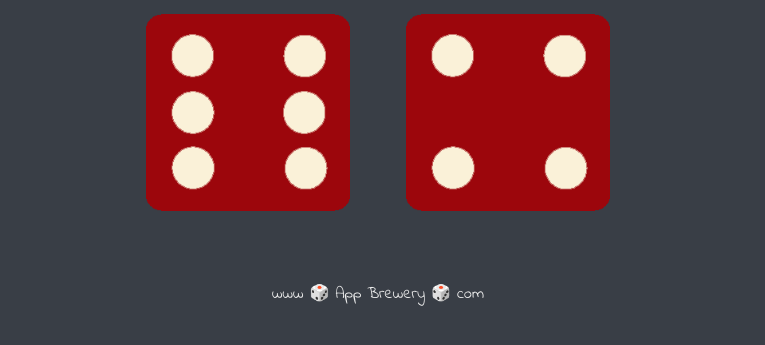
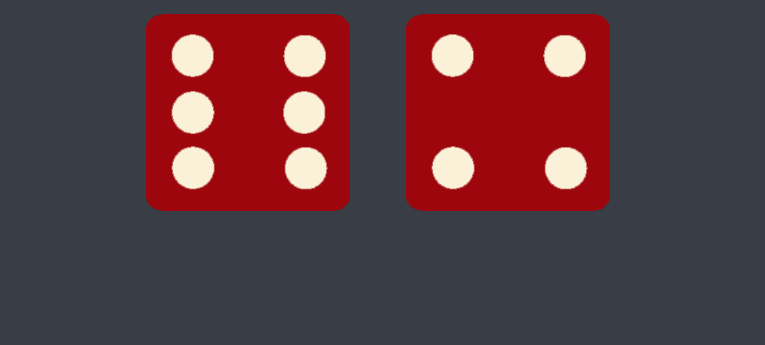
Before and after one commit to SomorMk/Dice-Game, a plain HTML site: page index.html in a window 1280 px wide. Shown: the part 321-666 px from the top of the page, without its empty margins (262-1027 px from the left). Drawn offline with Linux system fonts and the light colour scheme.

Commit message:
Removed Footer

```diff
--- a/index.html
+++ b/index.html
@@ -2,7 +2,7 @@
 <html lang="en" dir="ltr">
   <head>
     <meta charset="utf-8">
-    <title>Dicee</title>
+    <title>Dicee Game - Somor Mk</title>
     <link rel="stylesheet" href="styles.css">
     <link href="https://fonts.googleapis.com/css?family=Indie+Flower|Lobster" rel="stylesheet">
 
@@ -29,7 +29,4 @@
     <script src="index3.js"></script>
   </body>
 
-  <footer>
-    www 🎲 App Brewery 🎲 com
-  </footer>
 </html>
```
